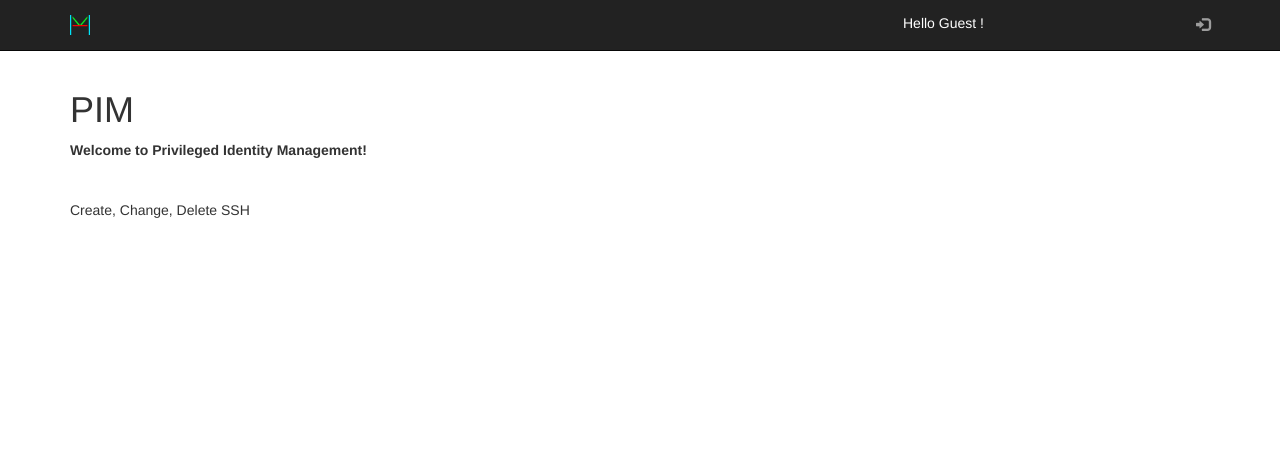
After one commit to quanghn96/Privileged-Identity-Management, a Django app: template templates/home.html in a window 1280 px wide. The commit adds this page. Shown: the top 460 px of the page. Run offline with Django 3.2, Linux system fonts and the light colour scheme; the template is opened without the code that fills it, so the values that code supplies are empty; some libraries are stand-ins or nearby versions.

Commit message:
Create homepage and finishing login page

```diff
--- a/templates/base.html
+++ b/templates/base.html
@@ -32,7 +32,7 @@
             <span class="icon-bar"></span>
           </button>
           {% endif %}
-          <a class="navbar-brand" href=""><img src="{% static "favicon.png" %}" width="20" height="20"></a>
+          <a class="navbar-brand" href="/"><img src="{% static "favicon.png" %}" width="20" height="20"></a>
           <div class="visible-xs hidden-sm hidden-md hidden-lg">
             <ul class="navbar-nav pull-right list-inline nav-none-collapse">
 
@@ -49,13 +49,20 @@
         <div id="navbar" class="navbar-collapse collapse">
           <ul class="nav navbar-nav">
             {% if user.is_authenticated %}
-            <li><a href="" title="Hosts">SSH</a></li>
+            <li><a href="{% url 'ssh:index' %}" title="Hosts">SSH</a></li>
 
             {% endif %}
           </ul>
+          <p class=" nav navbar-nav hello" style="color:white;padding-left: 70%;padding-top: 13px;">
+            Hello {% if user.is_authenticated %} {{user.username}} {% else %} Guest {%endif%}!
+          </p>
           <ul class="hidden-xs nav navbar-nav navbar-right">
             {% if user.is_authenticated %}
-              <li><a href="" title="Logout"><span class="glyphicon glyphicon-log-out" aria-hidden="true" title="logout"></span></a></li>
+
+              <li><a href="/logout" title="Logout"><span class="glyphicon glyphicon-log-out" aria-hidden="true" title="logout"></span></a></li>
+            {% else %}
+
+              <li><a href="/login" title="login"><span class="glyphicon glyphicon-log-in" aria-hidden="true" title="login"></span></a></li>
             {% endif %}
           </ul>
         </div>
--- /dev/null
+++ b/templates/home.html
@@ -0,0 +1,10 @@
+{% extends "base.html" %}
+
+{% block title %}PIM{% endblock %}
+
+{% block content %}
+<div class="row col-12 col-sm-12 col-lg-12">
+	<b>Welcome to Privileged Identity Management!</b><br><br><br>
+	Create, Change, Delete SSH
+</div>
+{% endblock %}
--- /dev/null
+++ b/web1/forms.py
@@ -0,0 +1,5 @@
+from django import forms
+
+class LoginForm(forms.Form):
+    username = forms.CharField(label='Username', max_length=100)
+    password = forms.CharField(widget=forms.PasswordInput)
--- a/web1/settings.py
+++ b/web1/settings.py
@@ -52,6 +52,7 @@ CHANNEL_LAYERS = {
         },
     },
 }
+LOGIN_REDIRECT_URL = ''
 
 MIDDLEWARE = [
     'django.middleware.security.SecurityMiddleware',
--- a/web1/urls.py
+++ b/web1/urls.py
@@ -15,8 +15,13 @@ Including another URLconf
 """
 from django.conf.urls import url, include
 from django.contrib import admin
+from django.contrib.auth import views as auth_views
+from . import views
 
 urlpatterns = [
 	url(r'^ssh/', include('ssh.urls')),
 	url(r'^admin/', admin.site.urls),
+    url(r'^$', views.index),
+    url(r'^login/', views.loginUser),
+    url(r'^logout/', views.logoutUser),
 ]
```
Also changed, not shown: templates/login.html (+9 -10 lines), web1/views.py (added, +28 -0 lines), README.md, db.sqlite3, 1 other file.
